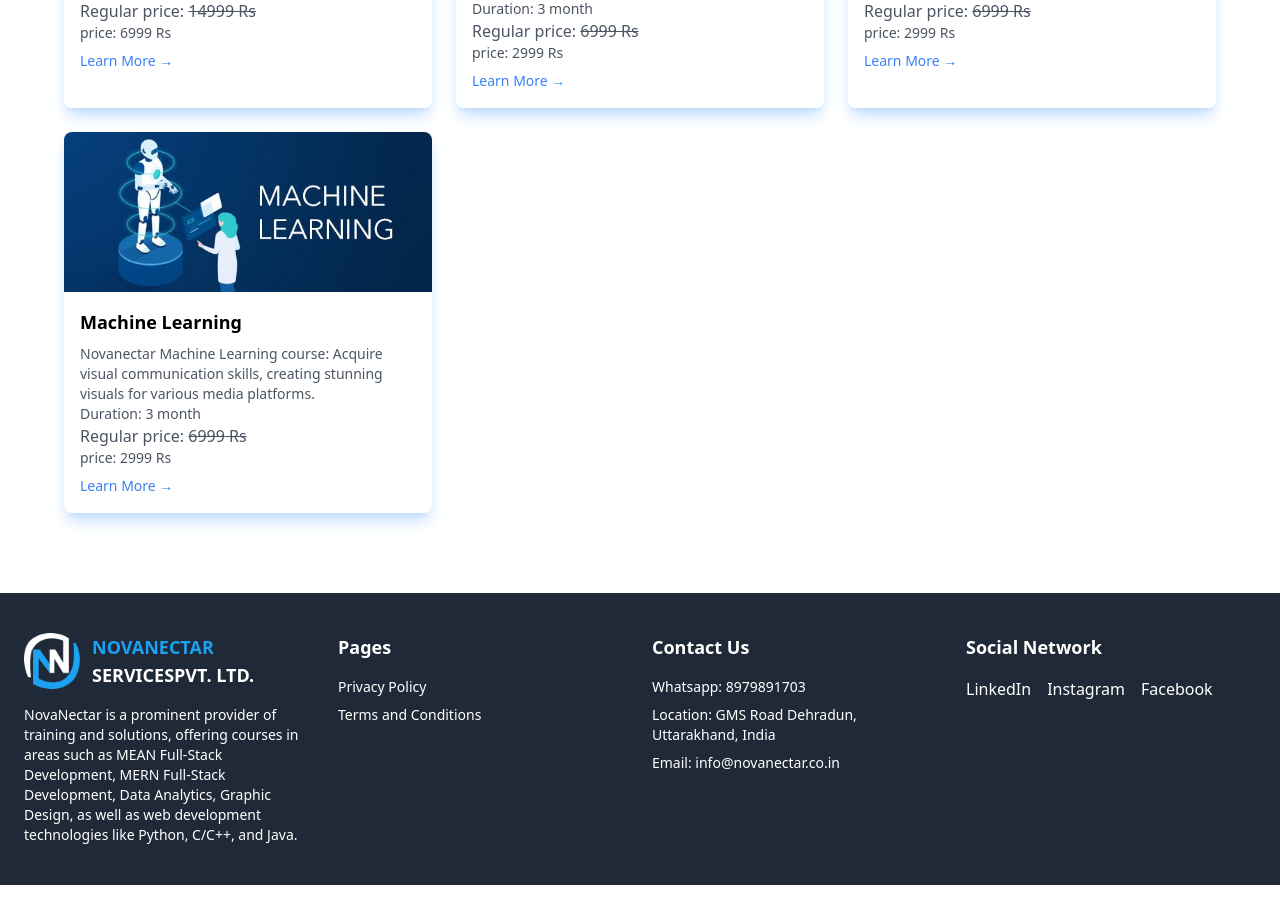
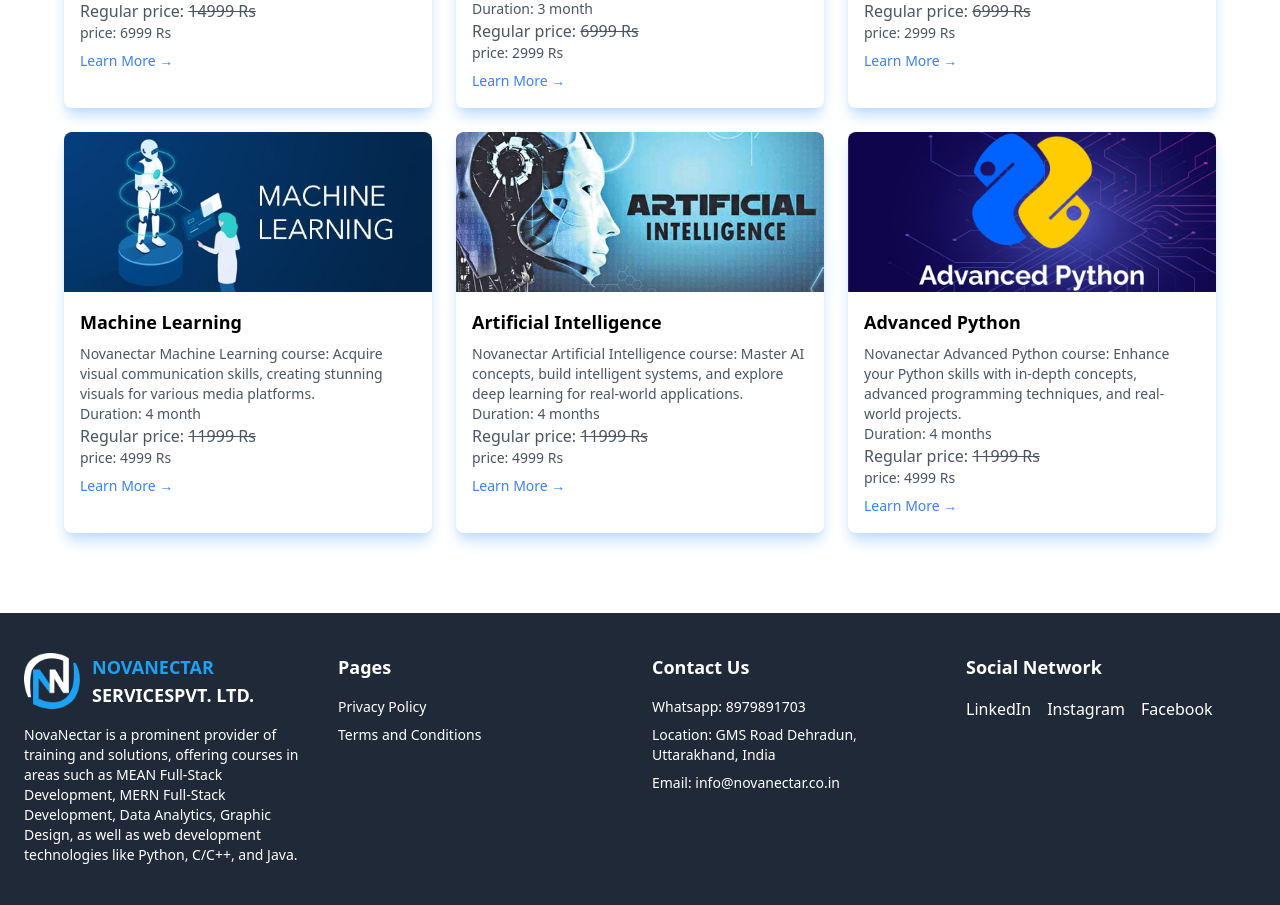
Before and after one commit to avneesh2970/novanectar-edu, a React (Vite) app in the folder frontend/: page /courses in a window 1280 px wide. Shown: the part 1700-2605 px from the top of the page. Built offline with nearby package versions, Linux system fonts and the light colour scheme; no server answers.

Commit message:
add more courses

```diff
--- a/frontend/src/assets/courses/index.ts
+++ b/frontend/src/assets/courses/index.ts
@@ -11,7 +11,25 @@
 import course11 from "./course11.png";
 import course12 from "./course12.png";
 import course13 from "./course13.png";
+import course14 from "./course14.png";
+import course15 from "./course15.png";
 
-const courseImages = { course1, course2, course3, course4, course5, course6, course7, course8, course9, course10, course11, course12, course13 };
+const courseImages = {
+  course1,
+  course2,
+  course3,
+  course4,
+  course5,
+  course6,
+  course7,
+  course8,
+  course9,
+  course10,
+  course11,
+  course12,
+  course13,
+  course14,
+  course15,
+};
 
 export default courseImages;
--- a/frontend/src/data/courses.ts
+++ b/frontend/src/data/courses.ts
@@ -66,7 +66,7 @@
       },
     ],
     price: 4999,
-    regularPrice:11999
+    regularPrice: 11999,
   },
   {
     id: "2",
@@ -131,13 +131,13 @@
       },
     ],
     price: 4999,
-    regularPrice:11999
+    regularPrice: 11999,
   },
   {
     id: "3",
     category: "Technology",
     title: "Data Analytics",
-    duration:"4 month",
+    duration: "4 month",
     title_: "Data Analytics Course",
     description:
       "Novanectar's Data Analytics course: Extract insights from data with statistics, machine learning, and visualization tools.",
@@ -196,13 +196,13 @@
       },
     ],
     price: 4999,
-    regularPrice:11999
+    regularPrice: 11999,
   },
   {
     id: "4",
     category: "Technology",
     title: "Java Full Stack Development",
-    duration:"4 month",
+    duration: "4 month",
     title_: "Java Full Stack Development Course",
     description:
       "Novanectar's Java course: Develop Android apps, games, and enterprise software, enhancing job prospects and programming skills.",
@@ -261,7 +261,7 @@
       },
     ],
     price: 4999,
-    regularPrice:11999
+    regularPrice: 11999,
   },
   {
     id: "5",
@@ -326,13 +326,13 @@
       },
     ],
     price: 4999,
-    regularPrice:11999
+    regularPrice: 11999,
   },
   {
     id: "6",
     category: "Trending",
     title: "Graphic Design",
-    duration:"3 month",
+    duration: "3 month",
     title_: "Graphic DesignCourse",
     description:
       "Novanectar's Graphic Design course: Acquire visual communication skills, creating stunning visuals for various media platforms.",
@@ -391,13 +391,13 @@
       },
     ],
     price: 2999,
-    regularPrice:6999
+    regularPrice: 6999,
   },
   {
     id: "7",
     category: "Trending",
     title: "Full Stack Development",
-    duration:"4 month",
+    duration: "4 month",
     title_: "Full Stack Development course",
     description:
       "Novanectar's Full Stack course: Acquire visual communication skills, creating stunning visuals for various media platforms.",
@@ -456,13 +456,13 @@
       },
     ],
     price: 4999,
-    regularPrice:11999
+    regularPrice: 11999,
   },
   {
     id: "8",
     category: "Trending",
     title: "React Development",
-    duration:"3 month",
+    duration: "3 month",
     title_: "React Development course",
     description:
       "Novanectar React Development course: Acquire visual communication skills, creating stunning visuals for various media platforms.",
@@ -521,13 +521,13 @@
       },
     ],
     price: 2999,
-    regularPrice:6999
+    regularPrice: 6999,
   },
   {
     id: "9",
     category: "Trending",
     title: "Angular Development",
-    duration:"3 month",
+    duration: "3 month",
     title_: "Angular Development course",
     description:
       "Novanectar Angular Development course: Acquire visual communication skills, creating stunning visuals for various media platforms.",
@@ -586,13 +586,13 @@
       },
     ],
     price: 2999,
-    regularPrice:6999
+    regularPrice: 6999,
   },
   {
     id: "10",
     category: "Trending",
     title: "Data Science",
-    duration:"6 month",
+    duration: "6 month",
     title_: "Data Science course",
     description:
       "Novanectar Data Science Development course: Acquire visual communication skills, creating stunning visuals for various media platforms.",
@@ -651,13 +651,13 @@
       },
     ],
     price: 6999,
-    regularPrice:14999
+    regularPrice: 14999,
   },
   {
     id: "11",
     category: "Trending",
     title: "Digital Marketing",
-    duration:"3 month",
+    duration: "3 month",
     title_: "Digital Marketing course",
     description:
       "Novanectar Digital Marketing Development course: Acquire visual communication skills, creating stunning visuals for various media platforms.",
@@ -716,13 +716,13 @@
       },
     ],
     price: 2999,
-    regularPrice:6999
+    regularPrice: 6999,
   },
   {
     id: "12",
     category: "Trending",
     title: "UI UX Designing",
-    duration:"3 month",
+    duration: "3 month",
     title_: "UI UX Designing course",
     description:
       "Novanectar UI UX Designing Development course: Acquire visual communication skills, creating stunning visuals for various media platforms.",
@@ -781,13 +781,13 @@
       },
     ],
     price: 2999,
-    regularPrice:6999
+    regularPrice: 6999,
   },
   {
     id: "13",
     category: "Trending",
     title: "Machine Learning",
-    duration:"3 month",
+    duration: "4 month",
     title_: "Machine Learning course",
     description:
       "Novanectar Machine Learning course: Acquire visual communication skills, creating stunning visuals for various media platforms.",
@@ -845,9 +845,154 @@
         ],
       },
     ],
-    price: 2999,
-    regularPrice:6999
-  },
+    price: 4999,
+    regularPrice: 11999,
+  },
+  {
+    id: "14",
+    category: "Trending",
+    title: "Artificial Intelligence",
+    duration: "4 months",
+    title_: "Artificial Intelligence Course",
+    description:
+      "Novanectar Artificial Intelligence course: Master AI concepts, build intelligent systems, and explore deep learning for real-world applications.",
+    description_:
+      "Novanectar Artificial Intelligence course: Master AI concepts, build intelligent systems, and explore deep learning for real-world applications.",
+    image: courseImages.course14,
+    features: [
+      "Comprehensive AI Curriculum",
+      "Certificate of Completion",
+      "100% Placement Assistance",
+      "Hands-on AI Projects",
+      "Neural Networks & Deep Learning",
+      "Mock Interviews",
+      "Practical Assignments",
+      "Industry Expert Mentorship",
+    ],
+    courseIncludes: {
+      videoHours: "50 hours on-demand video",
+      resources: "120 downloadable resources",
+      codingExercises: "30 coding exercises",
+      articles: "40 articles",
+      certificate: "Certificate of completion",
+      access: "Access on mobile and TV",
+    },
+    stats: {
+      learners: "1,250,432",
+      practices: "1,500",
+      rating: "4.5",
+    },
+    content: [
+      {
+        title: "Introduction to AI",
+        lectures: 3,
+        duration: "1 hr",
+        content: [
+          "Lecture 1: What is AI?",
+          "Lecture 2: AI vs Machine Learning",
+          "Lecture 3: AI Applications",
+        ],
+      },
+      {
+        title: "Machine Learning Fundamentals",
+        lectures: 20,
+        duration: "10 hr",
+        content: [
+          "Lecture 1: Supervised vs Unsupervised Learning",
+          "Lecture 2: Regression Models",
+          "...",
+        ],
+      },
+      {
+        title: "Deep Learning & Neural Networks",
+        lectures: 15,
+        duration: "12 hr",
+        content: [
+          "Lecture 1: Introduction to Neural Networks",
+          "Lecture 2: Activation Functions",
+          "...",
+        ],
+      },
+    ],
+    price: 4999,
+    regularPrice: 11999,
+  },
+  {
+    id: "15",
+    category: "Trending",
+    title: "Advanced Python",
+    duration: "4 months",
+    title_: "Advanced Python Course",
+    description:
+      "Novanectar Advanced Python course: Enhance your Python skills with in-depth concepts, advanced programming techniques, and real-world projects.",
+    description_:
+      "Novanectar Advanced Python course: Enhance your Python skills with in-depth concepts, advanced programming techniques, and real-world projects.",
+    image: courseImages.course15,
+    features: [
+      "In-Depth Python Concepts",
+      "Certificate of Completion",
+      "100% Placement Assistance",
+      "Hands-on Coding Projects",
+      "Data Structures & Algorithms",
+      "Mock Interviews",
+      "Practical Assignments",
+      "Industry Expert Mentorship",
+    ],
+    courseIncludes: {
+      videoHours: "45 hours on-demand video",
+      resources: "110 downloadable resources",
+      codingExercises: "50 coding exercises",
+      articles: "35 articles",
+      certificate: "Certificate of completion",
+      access: "Access on mobile and TV",
+    },
+    stats: {
+      learners: "980,567",
+      practices: "1,200",
+      rating: "4.6",
+    },
+    content: [
+      {
+        title: "Advanced Python Concepts",
+        lectures: 5,
+        duration: "3 hr",
+        content: ["Lecture 1: Python Internals", "Lecture 2: Memory Management", "Lecture 3: Decorators & Generators", "..."],
+      },
+      {
+        title: "Object-Oriented Programming",
+        lectures: 8,
+        duration: "6 hr",
+        content: [
+          "Lecture 1: Classes & Objects",
+          "Lecture 2: Inheritance & Polymorphism",
+          "...",
+        ],
+      },
+      {
+        title: "Data Structures & Algorithms",
+        lectures: 10,
+        duration: "8 hr",
+        content: [
+          "Lecture 1: Lists, Tuples, and Dictionaries",
+          "Lecture 2: Searching & Sorting Algorithms",
+          "...",
+        ],
+      },
+      {
+        title: "Working with APIs & Databases",
+        lectures: 6,
+        duration: "5 hr",
+        content: [
+          "Lecture 1: RESTful APIs in Python",
+          "Lecture 2: Database Connectivity (SQL & NoSQL)",
+          "...",
+        ],
+      },
+    ],
+    price: 4999,
+    regularPrice: 11999,
+}
+
 ];
 
 export const programs = [
```
Also changed, not shown: frontend/src/assets/courses/course14.png (added), frontend/src/assets/courses/course15.png (added).
